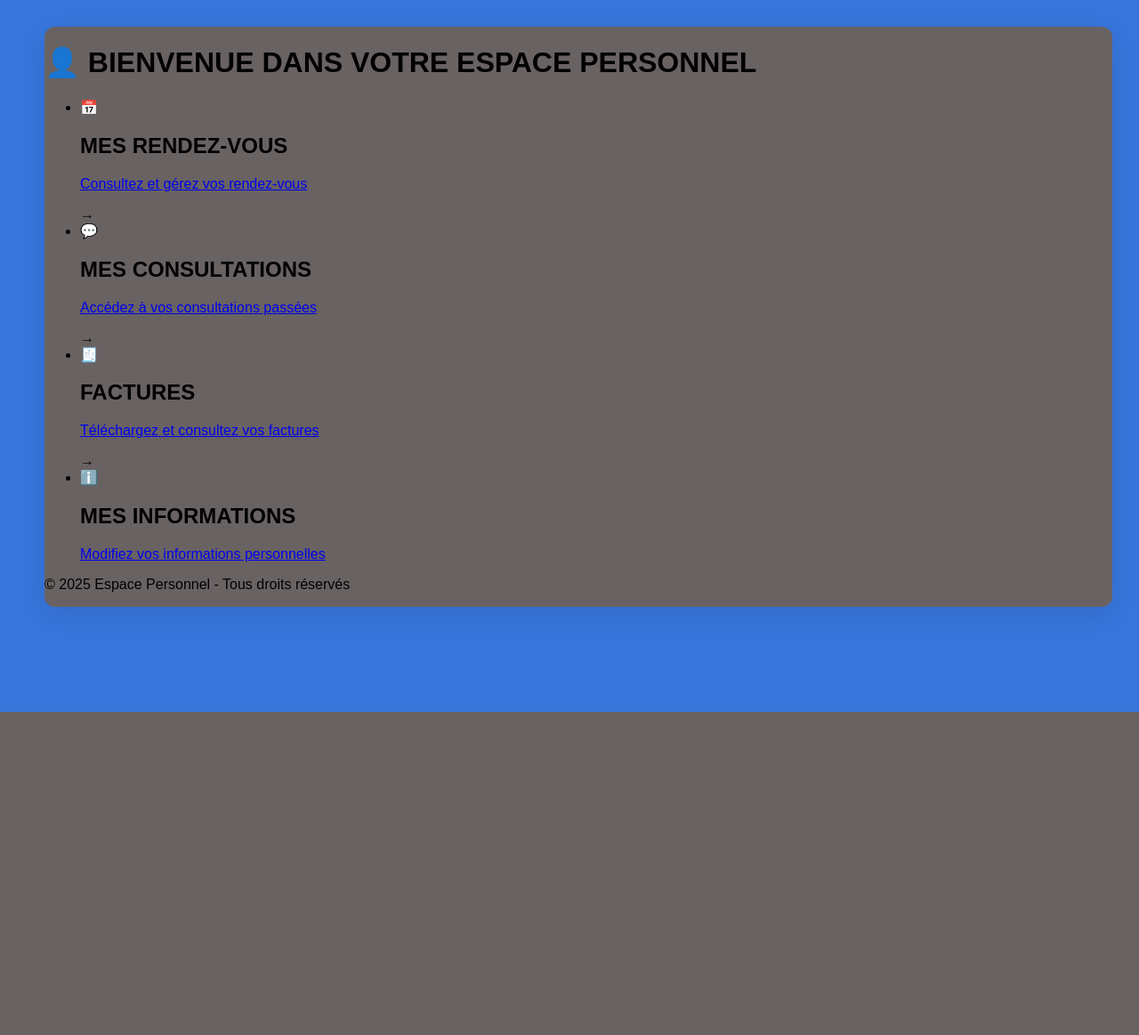
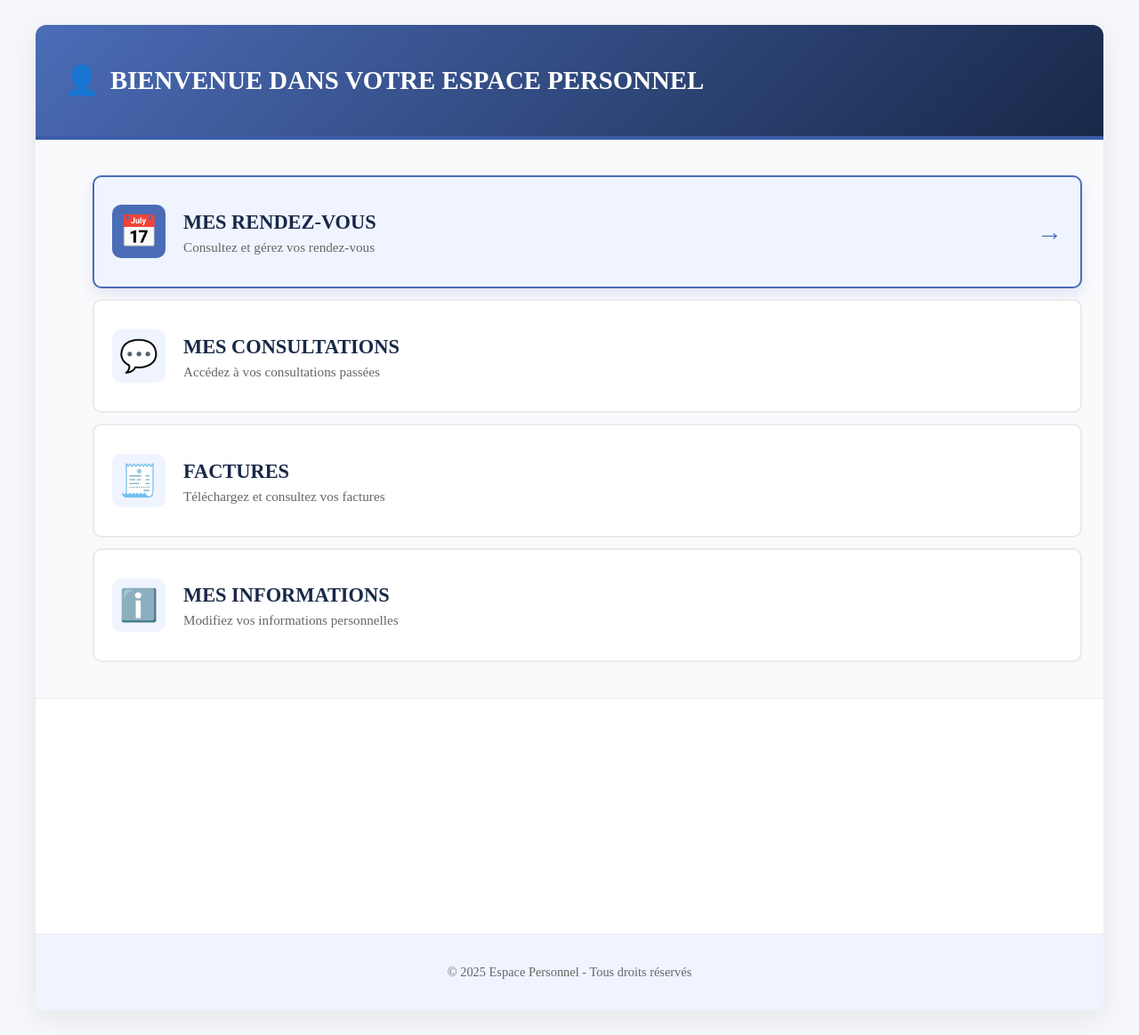
Before and after one commit to Alssaneahmeth/hopital_app, a PHP site: page /page3.php in a window 1280 px wide. Shown: the whole page at 89% size. Before the commit the page ends 800 px from the top, so only its background shows below. Run offline with PHP 8.4, Linux system fonts and the light colour scheme; the visitor is signed in with stand-in values (Sample User, id 1).

Commit message:
chagement au niveau de la page 3

```diff
--- a/pages/page3.css
+++ b/pages/page3.css
@@ -1,14 +1,220 @@
+ {
+            margin: 0;
+            padding: 0;
+            box-sizing: border-box;
+            font-family: 'Segoe UI', Tahoma, Geneva, Verdana, sans-serif;
+        }
+
         body {
-            font-family: Arial;
-            margin: 30px;
-            background-color: #3775db;
+            background-color: #f5f7fa;
+            color: #333;
+            min-height: 100vh;
+            display: flex;
+            justify-content: center;
+            align-items: center;
         }
+
         .container {
             width: 100%;
             max-width: 1200px;
             margin: 20px;
-    background-color: rgb(105, 98, 98);
+            background-color: white;
             border-radius: 12px;
             box-shadow: 0 8px 30px rgba(0, 0, 0, 0.08);
             overflow: hidden;
         }
+
+        /* En-tête */
+        .header {
+            background: linear-gradient(135deg, #4b6cb7 0%, #182848 100%);
+            color: white;
+            padding: 24px 32px;
+            border-bottom: 4px solid #3a5ca9;
+        }
+
+        .header h1 {
+            font-size: 1.8rem;
+            font-weight: 600;
+            display: flex;
+            align-items: center;
+            gap: 12px;
+        }
+
+        .welcome-icon {
+            font-size: 2rem;
+        }
+
+        /* Menu principal */
+        .menu-container {
+            padding: 24px;
+            background-color: #f9fafc;
+            border-bottom: 1px solid #eaeaea;
+        }
+
+        .menu {
+            list-style-type: none;
+            display: flex;
+            flex-direction: column;
+            gap: 12px;
+        }
+
+        .menu-item {
+            background-color: white;
+            border-radius: 10px;
+            padding: 20px;
+            display: flex;
+            align-items: center;
+            gap: 20px;
+            cursor: pointer;
+            transition: all 0.3s ease;
+            border: 2px solid #eaeaea;
+            text-decoration: none;
+            color: inherit;
+        }
+
+        .menu-item:hover {
+            transform: translateY(-3px);
+            box-shadow: 0 6px 15px rgba(0, 0, 0, 0.08);
+            border-color: #d0d7e7;
+        }
+
+        .menu-item.active {
+            border-color: #4b6cb7;
+            background-color: #f0f4ff;
+            box-shadow: 0 6px 15px rgba(75, 108, 183, 0.15);
+        }
+
+        .menu-icon {
+            font-size: 2.2rem;
+            width: 60px;
+            height: 60px;
+            display: flex;
+            align-items: center;
+            justify-content: center;
+            background-color: #f0f4ff;
+            border-radius: 10px;
+            flex-shrink: 0;
+        }
+
+        .menu-item.active .menu-icon {
+            background-color: #4b6cb7;
+            color: white;
+        }
+
+        .menu-content {
+            flex-grow: 1;
+        }
+
+        .menu-title {
+            font-size: 1.4rem;
+            font-weight: 600;
+            color: #182848;
+            margin-bottom: 6px;
+        }
+
+        .menu-description {
+            font-size: 0.95rem;
+            color: #666;
+            margin-top: 5px;
+        }
+
+        .menu-description a {
+            text-decoration: none;
+            color: #666;
+            transition: color 0.3s;
+        }
+
+        .menu-description a:hover {
+            color: #4b6cb7;
+        }
+
+        .menu-arrow {
+            font-size: 1.8rem;
+            color: #4b6cb7;
+            font-weight: bold;
+            padding-left: 10px;
+            opacity: 0;
+            transition: opacity 0.3s ease;
+        }
+
+        .menu-item:hover .menu-arrow {
+            opacity: 1;
+        }
+
+        .menu-item.active .menu-arrow {
+            opacity: 1;
+        }
+
+        /* Section de contenu */
+        .content {
+            padding: 32px;
+            min-height: 200px;
+        }
+
+        /* Pied de page */
+        .footer {
+            background-color: #f0f4ff;
+            padding: 20px 32px;
+            text-align: center;
+            border-top: 1px solid #eaeaea;
+            color: #666;
+            font-size: 0.9rem;
+        }
+
+        /* Responsive */
+        @media (max-width: 768px) {
+            .container {
+                margin: 10px;
+                border-radius: 8px;
+            }
+
+            .header {
+                padding: 18px 20px;
+            }
+
+            .header h1 {
+                font-size: 1.4rem;
+                flex-direction: column;
+                text-align: center;
+                gap: 8px;
+            }
+
+            .menu-container {
+                padding: 16px;
+            }
+
+            .menu-item {
+                padding: 16px;
+                gap: 15px;
+            }
+
+            .menu-icon {
+                width: 50px;
+                height: 50px;
+                font-size: 1.8rem;
+            }
+
+            .menu-title {
+                font-size: 1.2rem;
+            }
+
+            .content {
+                padding: 20px;
+            }
+        }
+
+        @media (max-width: 480px) {
+            .menu-item {
+                flex-direction: column;
+                text-align: center;
+                gap: 12px;
+            }
+
+            .menu-content {
+                text-align: center;
+            }
+
+            .menu-arrow {
+                display: none;
+            }
+        }
--- a/pages/page3.php
+++ b/pages/page3.php
@@ -29,8 +29,9 @@ if (!isset($_SESSION['id_patient'])) {
                     <div class="menu-icon">📅</div>
                     <div class="menu-content">
                         <h2 class="menu-title">MES RENDEZ-VOUS</h2>
-                        <a href="rendez-vous.php"><p class="menu-description">Consultez et gérez vos rendez-vous</p></a>
-
+                        <p class="menu-description">
+                            <a href="rendez-vous.php">Consultez et gérez vos rendez-vous</a>
+                        </p>
                     </div>
                     <div class="menu-arrow">→</div>
                 </li>
@@ -39,8 +40,9 @@ if (!isset($_SESSION['id_patient'])) {
                     <div class="menu-icon">💬</div>
                     <div class="menu-content">
                         <h2 class="menu-title">MES CONSULTATIONS</h2>
-                       <a href="consultation.php"><p class="menu-description">Accédez à vos consultations passées</p></a>
-
+                        <p class="menu-description">
+                            <a href="consultation.php">Accédez à vos consultations passées</a>
+                        </p>
                     </div>
                     <div class="menu-arrow">→</div>
                 </li>
@@ -49,8 +51,9 @@ if (!isset($_SESSION['id_patient'])) {
                     <div class="menu-icon">🧾</div>
                     <div class="menu-content">
                         <h2 class="menu-title">FACTURES</h2>
-                        <a href="facture.php"><p class="menu-description">Téléchargez et consultez vos factures</p></a>
-
+                        <p class="menu-description">
+                            <a href="facture.php">Téléchargez et consultez vos factures</a>
+                        </p>
                     </div>
                     <div class="menu-arrow">→</div>
                 </li>
@@ -59,15 +62,18 @@ if (!isset($_SESSION['id_patient'])) {
                     <div class="menu-icon">ℹ️</div>
                     <div class="menu-content">
                         <h2 class="menu-title">MES INFORMATIONS</h2>
-                       <a href="information.php">  <p class="menu-description">Modifiez vos informations personnelles</p></a>
-
+                        <p class="menu-description">
+                            <a href="information.php">Modifiez vos informations personnelles</a>
+                        </p>
                     </div>
+                    <div class="menu-arrow">→</div>
                 </li>
             </ul>
         </nav>
 
         <!-- Section de contenu -->
         <main class="content">
+            <!-- Le contenu des pages liées s'affichera ici -->
         </main>
 
         <!-- Pied de page -->
@@ -77,30 +83,34 @@ if (!isset($_SESSION['id_patient'])) {
     </div>
 
     <script>
-        // Script pour la navigation dans le menu
-        /*document.addEventListener('DOMContentLoaded', function() {
+        // Script pour mettre en surbrillance l'élément du menu actif
+        document.addEventListener('DOMContentLoaded', function() {
             const menuItems = document.querySelectorAll('.menu-item');
-            const contentTitle = document.getElementById('content-title');
-            const contentSubtitle = document.getElementById('content-subtitle');
 
             menuItems.forEach(item => {
-                item.addEventListener('click', function() {
+                const link = item.querySelector('a');
+                if (link) {
+                    // Ajouter un événement de clic sur le lien
+                    link.addEventListener('click', function(e) {
                         // Retirer la classe active de tous les éléments
                         menuItems.forEach(i => i.classList.remove('active'));
 
-                    // Ajouter la classe active à l'élément cliqué
-                    this.classList.add('active');
+                        // Ajouter la classe active à l'élément parent
+                        item.classList.add('active');
+                    });
 
-                    // Récupérer le titre et la description de l'élément cliqué
-                    const title = this.querySelector('.menu-title').textContent;
-                    const description = this.querySelector('.menu-description').textContent;
-
-                    // Mettre à jour le contenu
-                    contentTitle.textContent = title;
-                    contentSubtitle.textContent = description;
+                    // Ajouter aussi l'événement de clic sur l'élément entier
+                    item.addEventListener('click', function(e) {
+                        if (!e.target.closest('a')) {
+                            const link = this.querySelector('a');
+                            if (link) {
+                                link.click();
+                            }
+                        }
+                    });
+                }
             });
         });
-        });*/
     </script>
 </body>
 </html>
```
Lines whose indentation alone changed are shown as unchanged.
